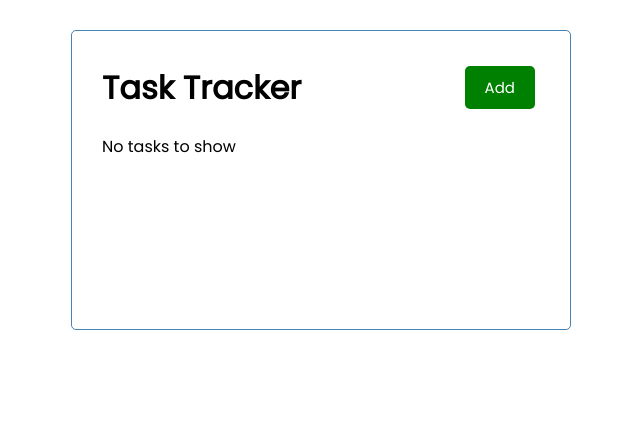
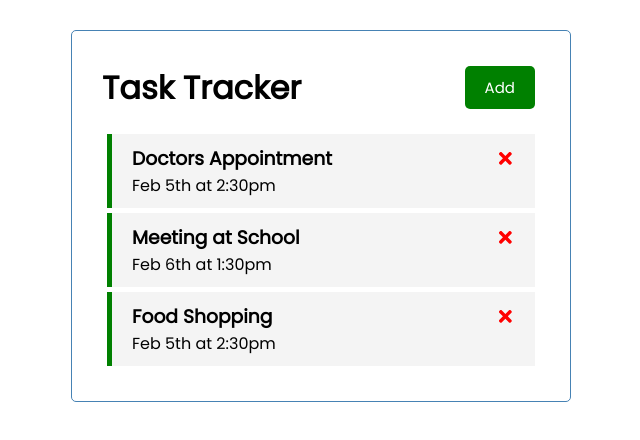
Before and after one commit to derickmoncado/react-task-tracker, a React (Create React App) app: page / in a window 1280 px wide. Shown: the top 440 px of the page, without its empty margins (319-959 px from the left). Built offline with nearby package versions, Linux system fonts and the light colour scheme; data requests are answered from the project's data file.

Commit message:
Set up fetching tasks from backend and displaying them

```diff
--- a/src/App.js
+++ b/src/App.js
@@ -1,4 +1,4 @@
-import { useState } from "react";
+import { useState, useEffect } from "react";
 import Header from "./components/Header";
 import Tasks from "./components/Tasks";
 import AddTask from "./components/AddTask";
@@ -6,6 +6,21 @@
 function App() {
   const [showAddTask, setShowAddTask] = useState(false);
   const [tasks, setTasks] = useState([]);
+
+  useEffect(() => {
+    const getTasks = async () => {
+      const tasksFromServer = await fetchTasks();
+      setTasks(tasksFromServer);
+    };
+    getTasks();
+  }, []);
+
+  // Fetch tasks
+  const fetchTasks = async () => {
+    const res = await fetch("http://localhost:5000/tasks");
+    const data = await res.json();
+    return data;
+  };
 
   // Add Task form
   const addTask = (task) => {
```
